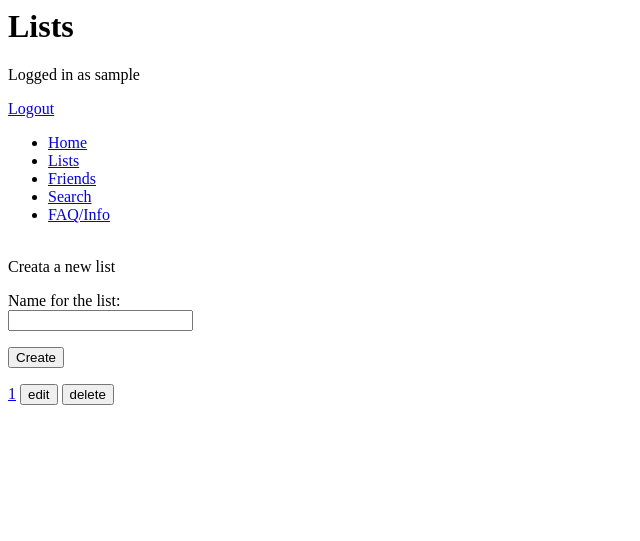
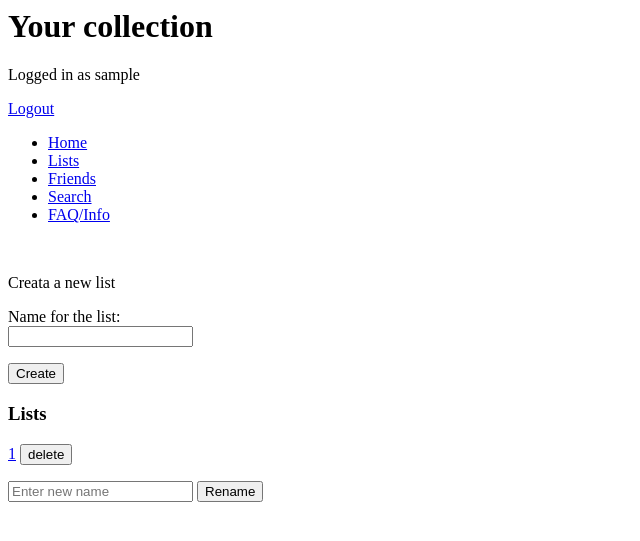
Before and after one commit to matiaswp/LanguageNotes, a Flask app: template templates/lists.html in a window 1280 px wide. Shown: the top 541 px of the page, without its empty margins (0-640 px from the left). Run offline with Flask 2, Linux system fonts and the light colour scheme; the visitor is signed in with stand-in values (Sample User, id 1); the template is opened without the code that fills it: most values are stand-ins (such as "Sample title", 1, 10 or a date in 2020).

Commit message:
Added prototype list and card edit

```diff
--- a/TODO.txt
+++ b/TODO.txt
@@ -4,7 +4,6 @@ but some important things
 - Code refactoring (for ex. remove repeating code)
 - Add proper referencing in databases
 - Add UNIQUE on name in users table in database
-- A good way to edit lists and cards
 - Rest of functionality and pages
 - Add "login failed" when wrong password or username
 - Add "registeration failed" when passwords dont match or username is taken
@@ -13,3 +12,5 @@ but some important things
 - Combine GET and POST to same function
 - Improve SQL queries
 - Chenge function and variable names so that they use underscores
+- Overall error messages for users
+- Popup window for renaming lists and cards
--- a/app.py
+++ b/app.py
@@ -89,7 +89,7 @@ def new_list():
 
 #Shows cards in list
 @app.route("/lists/<username>/<name>")
-def showlist(username, name):
+def show_list(username, name):
     username = session["username"]
     cards = userlist.showCards(db, username, name)
     return render_template("list.html", name=name, cards=cards)
@@ -107,23 +107,35 @@ def new_card_to_list(username, name):
 @app.route("/delete/<name>", methods=["POST"])
 def delete_list(name):
     username = session["username"]
-
     userlists.deleteList(db, username, name)
     return redirect("/lists")
 
 #Edits a list
-@app.route("/edit/<name>", methods=["POST"])
-def edit_list(name):
+@app.route("/lists/edit", methods=["POST"])
+def edit_list():
     username = session["username"]
+    listname = request.form["listname"]
     newName = request.form["newName"]
-    userlists.editList(db, username, name, newName)
+    print(newName)
+    userlists.editList(db, username, listname, newName)
     return redirect("/lists")
 
 #Delete a card in list
 @app.route("/lists/<username>/<listname>/delete", methods=["POST"])
 def delete_card(username, listname):
+
     username = session["username"]
     word = request.form["word"]
     translation = request.form["translation"]
     userlist.remove_card_from_list(db, username, listname, word, translation)
     return redirect("/lists/" + username + "/" + listname)
+
+#Edit the contents of a card
+@app.route("/lists/<username>/<listname>/edit", methods=["POST"])
+def edit_card(username, listname):
+    word = request.form["word"]
+    translation = request.form["translation"]
+    new_word = request.form["newWord"]
+    new_translation = request.form["newTranslation"]
+    userlist.editCard(db, listname, username, word, translation, new_word, new_translation)
+    return redirect("/lists/" + username + "/" + listname)
--- a/templates/lists.html
+++ b/templates/lists.html
@@ -1,4 +1,4 @@
-<h1>Lists</h1>
+<h1>Your collection</h1>
 {% if session.username %}
 <p>Logged in as {{ session.username }}</p>
 <a href="/logout">Logout</a>
@@ -11,30 +11,28 @@
     <li><a href="/home">FAQ/Info</a></a>
 </ul>
 <br>
-<label>Creata a new list</p>
+<p>Creata a new list</p>
 <form action="/lists" method="POST">
-    <label>Name for the list:<br>
+    <p>Name for the list:<br>
     <input type="text" name="listname"></p>
     <input type="submit" value="Create">
 </form>
-<p>
+<h3>Lists</h3>
+<div>
 {% for list in lists %}
 <form action="/delete/{{ list[0] }}" method="POST">
     <a href="/lists/{{ session.username }}/{{ list[0] }}">{{ list[0] }}</a>
-    <input type="button" name="openButton" value="edit" onclick="openForm()">
-    <input type="submit" name="btn" value="delete"><p>
-    <p>
+    <input type="submit" name="btn" value="delete">
 </form>
-<div id="editForm" style="display:none">
-    <form action="/edit/{{ list[0] }}">
-
-      <label for="email"><b>New Name</b></label>
-      <input type="text" placeholder="New name" name="newName" required>
-
-      <button type="submit" onclick="closeForm()">Close</button>
+<div>
+    <form action="/lists/edit" method="POST">
+        <input type="hidden" name="listname" value="{{ list[0] }}">
+        <input type="text" name="newName" placeholder="Enter new name" required>
+        <input type="submit" value="Rename">
     </form>
-  </div>
+</div>
 {% endfor %}
+</div>
 {% else %}
 <a href="/">Login</a>
 {% endif %}
@@ -42,11 +40,11 @@
 
 <script>
 
-function openForm() {
+function openEdit() {
   document.getElementById("editForm").style.display = "block";
 }
 
-function closeForm() {
+function closeEdit() {
   document.getElementById("editForm").style.display = "none";
 }
 </script>
--- a/userlists.py
+++ b/userlists.py
@@ -61,7 +61,7 @@ def editList(SQLAlchemy, username, listname, newName):
     getList = SQLAlchemy.session.execute(sql2, {"userid":userId, "name":listname})
     listId = getList.fetchone()[0]
 
-    sql3 = "UPDATE lists SET name='"+newName+"' WHERE id="+str(userId)+\
+    sql3 = "UPDATE lists SET name='"+newName+"' WHERE userid="+str(userId)+\
         " AND name='"+listname+"'"
     SQLAlchemy.session.execute(sql3)
     SQLAlchemy.session.commit()
```
Also changed, not shown: templates/list.html (+11 -0 lines), userlist.py (+10 -3 lines), README.MD.
